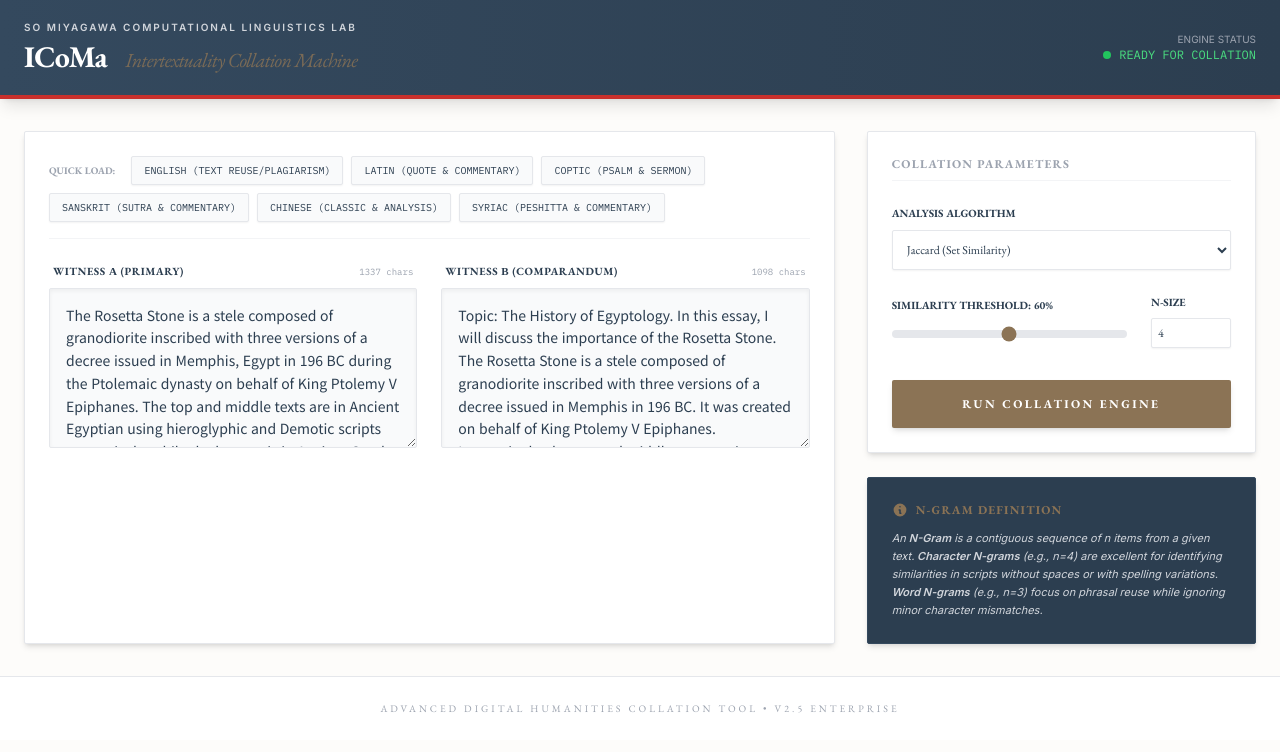
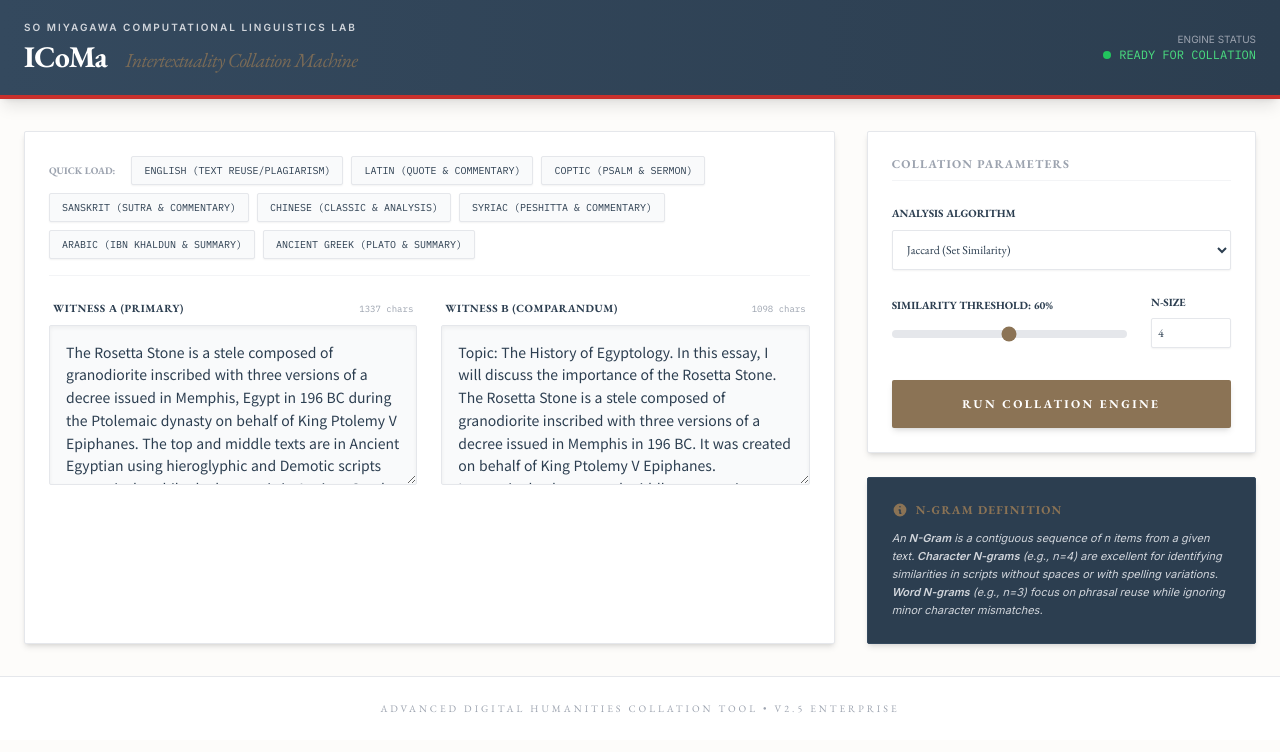
Before and after one commit to somiyagawa/ICoMa-, a React (Vite) app: page / in a window 1280 px wide. Shown: the top 752 px of the page. Built offline with nearby package versions, Linux system fonts and the light colour scheme.

Commit message:
feat: Add Arabic and Ancient Greek script support
Integrates new script definitions for Arabic (Ibn Khaldun & Summary) and Ancient Greek (Plato & Summary) into the application's script registry. This enhances the linguistic capabilities of the ICoMa system.

```diff
--- a/App.tsx
+++ b/App.tsx
@@ -38,6 +38,16 @@ const EXAMPLES = {
     label: 'Syriac (Peshitta & Commentary)',
     a: "ܒܪܫܝܬ ܒܪܐ ܐܠܗܐ ܝܬ ܫܡܝܐ ܘܝܬ ܐܪܥܐ܂ ܘܐܪܥܐ ܗܘܬ ܬܘܗ ܘܒܘܗ ܘܚܫܘܟܐ ܥܠ ܐܦܝ ܬܗܘܡܐ ܘܪܘܚܗ ܕܐܠܗܐ ܡܪܚܦܐ ܥܠ ܐܦܝ ܡܝܐ܂ ܘܐܡܪ ܐܠܗܐ ܢܗܘܐ ܢܘܗܪܐ ܘܗܘܐ ܢܘܗܪܐ܂ ܘܚܙܐ ܐܠܗܐ ܠܢܘܗܪܐ ܕܫܦܝܪ ܘܦܪܫ ܐܠܗܐ ܒܝܬ ܢܘܗܪܐ ܠܚܫܘܟܐ܂ ܘܩܪܐ ܐܠܗܐ ܠܢܘܗܪܐ ܐܝܡܡܐ ܘܠܚܫܘܟܐ ܩܪܐ ܠܠܝܐ ܘܗܘܐ ܪܡܫܐ ܘܗܘܐ ܨܦܪܐ ܝܘܡܐ ܚܕ܂ ܘܐܡܪ ܐܠܗܐ ܢܗܘܐ ܪܩܝܥܐ ܒܡܨܥܬ ܡܝܐ ܘܢܗܘܐ ܦܪܫ ܒܝܬ ܡܝܐ ܠܡܝܐ܂",
     b: "ܘܟܕ ܩܪܝܢܢ ܒܣܦܪܐ ܕܒܪܝܬܐ ܡܫܟܚܝܢܢ ܕܟܬܝܒ: ܒܪܫܝܬ ܒܪܐ ܐܠܗܐ ܝܬ ܫܡܝܐ ܘܝܬ ܐܪܥܐ. ܗܢܐ ܡܚܘܐ ܠܢ ܕܐܠܗܐ ܗܘ ܒܪܘܝܐ ܕܟܠ. ܘܐܦ ܟܬܝܒ ܕܐܪܥܐ ܗܘܬ ܬܘܗ ܘܒܘܗ ܘܚܫܘܟܐ ܥܠ ܐܦܝ ܬܗܘܡܐ. ܘܒܗܢܐ ܚܫܘܟܐ ܪܘܚܗ ܕܐܠܗܐ ܡܪܚܦܐ ܥܠ ܐܦܝ ܡܝܐ. ܡܢ ܒܬܪܟܢ ܦܩܕ ܡܪܝܐ ܘܐܡܪ ܐܠܗܐ ܢܗܘܐ ܢܘܗܪܐ ܘܡܚܕܐ ܗܘܐ ܢܘܗܪܐ. ܘܚܙܐ ܐܠܗܐ ܠܢܘܗܪܐ ܕܫܦܝܪ ܘܦܪܫ ܐܠܗܐ ܒܝܬ ܢܘܗܪܐ ܠܚܫܘܟܐ. ܗܟܢܐ ܩܪܐ ܐܠܗܐ ܠܢܘܗܪܐ ܐܝܡܡܐ ܘܠܚܫܘܟܐ ܩܪܐ ܠܠܝܐ. ܘܗܘܐ ܪܡܫܐ ܘܗܘܐ ܨܦܪܐ ܝܘܡܐ ܚܕ. ܒܝܘܡܐ ܕܬܪܝܢ ܐܡܪ ܐܠܗܐ ܢܗܘܐ ܪܩܝܥܐ ܒܡܨܥܬ ܡܝܐ ܘܢܗܘܐ ܦܪܫ ܒܝܬ ܡܝܐ ܠܡܝܐ ܠܡܒܕܩ ܚܝܠܗ ܪܒܐ."
+  },
+  arabic: {
+    label: 'Arabic (Ibn Khaldun & Summary)',
+    a: "اعلم أن فن التاريخ فن عزيز المذهب جم الفوائد شريف الغاية إذ هو يوقفنا على أحوال الماضين من الأمم في أخلاقهم والأنبياء في سيرهم والملوك في دولهم وسياستهم حتى تتم فائدة الاقتداء في ذلك لمن يرومه في أحوال الدين والدنيا. فهو محتاج إلى مآخذ متعددة ومعارف متنوعة وحسن نظر وتثبت يفضيان بصاحبهما إلى الحق وينكبان به عن المزلات والمغالط.",
+    b: "يقول ابن خلدون في مقدمته المشهورة إن فن التاريخ هو فن عزيز المذهب وجم الفوائد وشريف الغاية. والسبب في ذلك أنه يوقفنا على أحوال الماضين من الأمم في أخلاقهم، وكذلك الأنبياء في سيرهم، والملوك في دولهم وسياستهم. وبذلك تتم فائدة الاقتداء لمن يريده في أمور الدين والدنيا. ولذلك فإن المؤرخ محتاج إلى مآخذ متعددة ومعارف متنوعة، بالإضافة إلى حسن نظر وتثبت للوصول إلى الحق وتجنب المغالط."
+  },
+  ancient_greek: {
+    label: 'Ancient Greek (Plato & Summary)',
+    a: "Ὅτι μὲν ὑμεῖς, ὦ ἄνδρες Ἀθηναῖοι, πεπόνθατε ὑπὸ τῶν ἐμῶν κατηγόρων, οὐκ οἶδα· ἐγὼ δ' οὖν καὶ αὐτὸς ὑπ' αὐτῶν ὀλίγου ἐμαυτοῦ ἐπελαθόμην, οὕτω πιθανῶς ἔλεγον. Καίτοι ἀληθές γε ὡς ἔπος εἰπεῖν οὐδὲν εἰρήκασιν. Μάλιστα δὲ αὐτῶν ἓν ἐθαύμασα τῶν πολλῶν ὧν ἐψεύσαντο, τοῦτο ἐν ᾧ ἔλεγον ὡς χρῆν ὑμᾶς εὐλαβεῖσθαι μὴ ὑπ' ἐμοῦ ἐξαπατηθῆτε ὡς δεινοῦ ὄντος λέγειν.",
+    b: "Πλάτωνος Ἀπολογία Σωκράτους. Ἄρχεται ὁ Σωκράτης λέγων: Ὅτι μὲν ὑμεῖς, ὦ ἄνδρες Ἀθηναῖοι, πεπόνθατε ὑπὸ τῶν ἐμῶν κατηγόρων, οὐκ οἶδα. Ἐγὼ δὲ καὶ αὐτὸς ὑπ' αὐτῶν ὀλίγου ἐμαυτοῦ ἐπελαθόμην, ἐπειδὴ οὕτω πιθανῶς ἔλεγον. Ἀλλὰ ἀληθές γε ὡς ἔπος εἰπεῖν οὐδὲν εἰρήκασιν. Ἐθαύμασα δὲ μάλιστα ἓν τῶν πολλῶν ὧν ἐψεύσαντο, ὅτε ἔλεγον ὡς χρῆν ὑμᾶς εὐλαβεῖσθαι μὴ ὑπ' ἐμοῦ ἐξαπατηθῆτε ὡς δεινοῦ ὄντος λέγειν."
   }
 };
 
```
